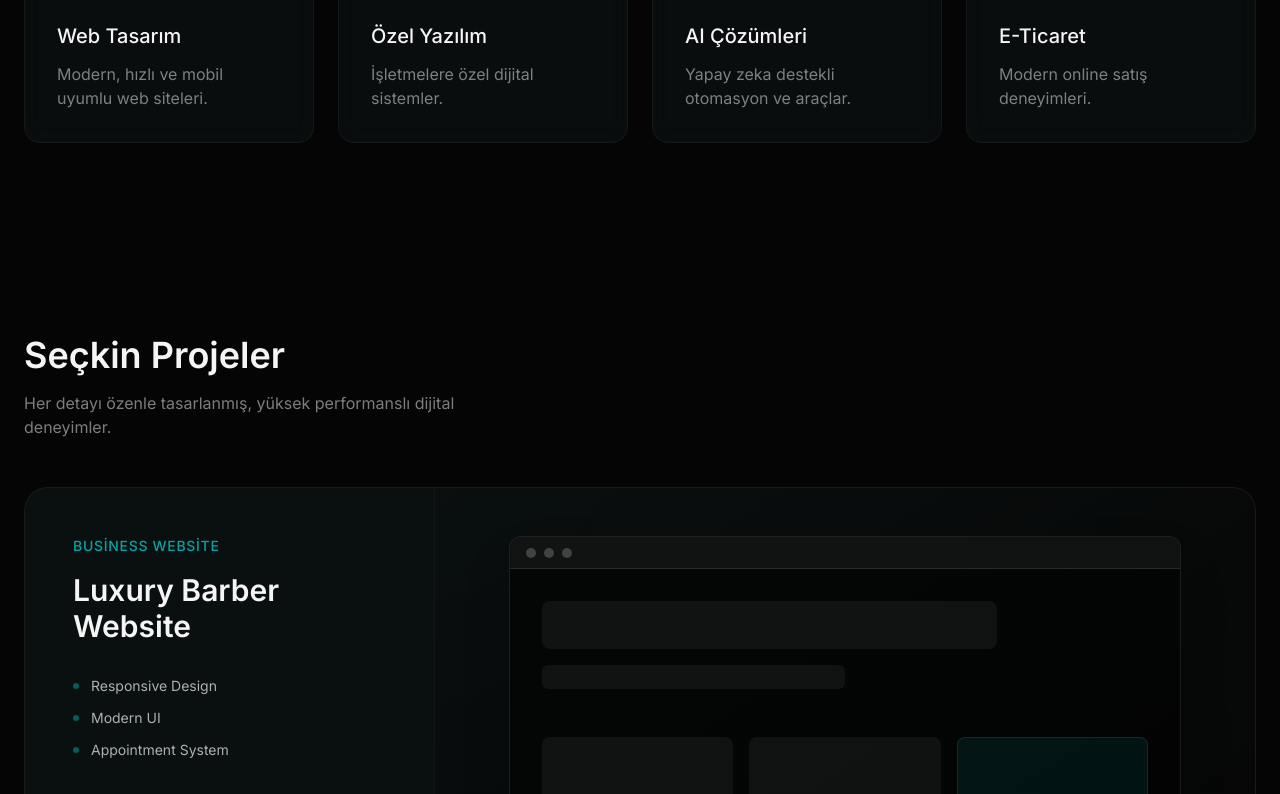
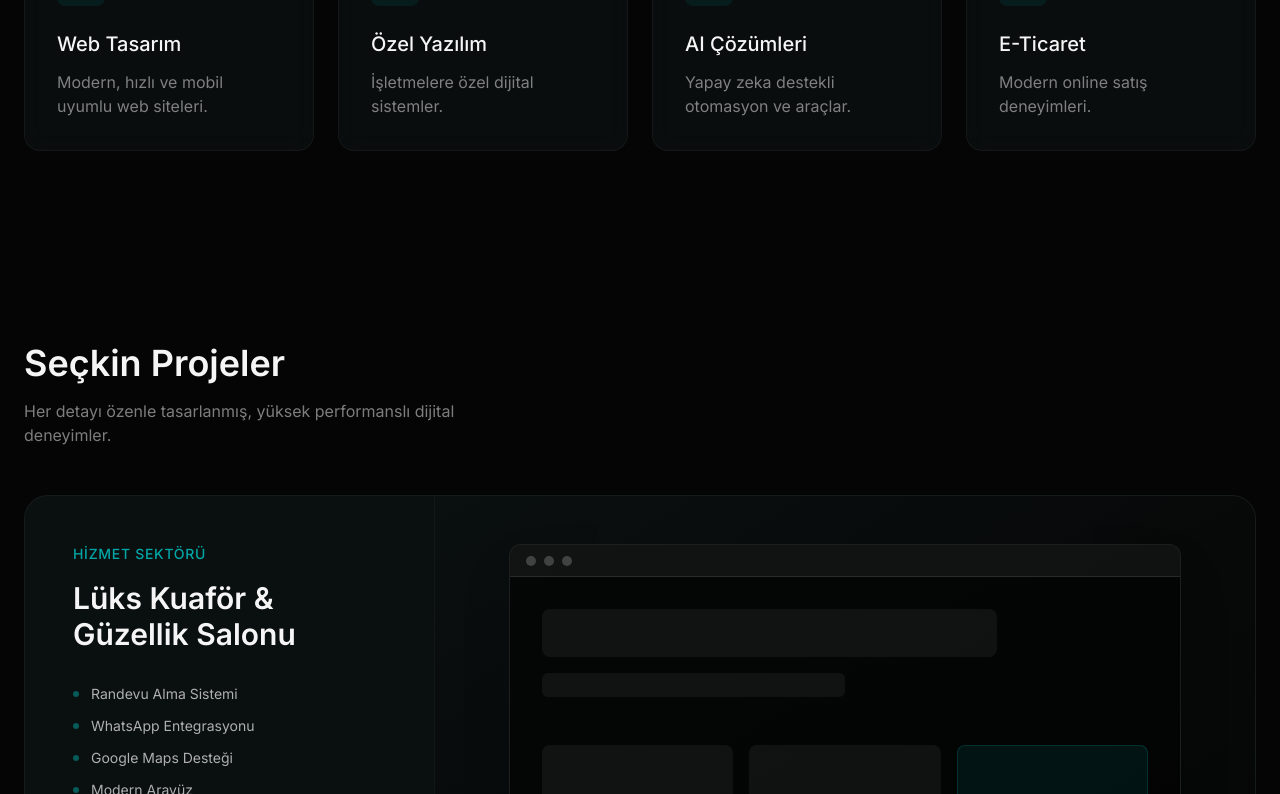
Before and after one commit to ReckyRey05/kvk-dijital, a Next.js app: page / in a window 1280 px wide. Shown: the part 2006-2800 px from the top of the page. Built offline with nearby package versions, Linux system fonts and the light colour scheme; no server answers; the database is empty.

Commit message:
feat: add icons to services and update placeholder projects with planned themes

```diff
--- a/src/components/Projects.tsx
+++ b/src/components/Projects.tsx
@@ -16,9 +16,27 @@ export default function Projects({ projects }: { projects: Project[] }) {
   const displayProjects = projects && projects.length > 0 ? projects : [
     {
       id: "demo-1",
-      title: "Luxury Barber Website",
-      category: "Business Website",
-      features: ["Responsive Design", "Modern UI", "Appointment System"],
+      title: "Lüks Kuaför & Güzellik Salonu",
+      category: "Hizmet Sektörü",
+      features: ["Randevu Alma Sistemi", "WhatsApp Entegrasyonu", "Google Maps Desteği", "Modern Arayüz"],
+    },
+    {
+      id: "demo-2",
+      title: "Premium Restoran & Kafe",
+      category: "Yeme İçme",
+      features: ["Dijital Menü Sistemi", "QR Menü Özelliği", "Online Rezervasyon", "Mobil Uyumluluk"],
+    },
+    {
+      id: "demo-3",
+      title: "Sanayi & İnşaat Şirketi",
+      category: "Kurumsal",
+      features: ["Gelişmiş İletişim Formları", "Detaylı Proje Sergileme", "Kurumsal Tasarım", "Hızlı Yükleme"],
+    },
+    {
+      id: "demo-4",
+      title: "Özel Anı & Sevgili Sitesi",
+      category: "Kişisel / Eğlence",
+      features: ["Romantik Tasarım", "Anı ve Fotoğraf Galerisi", "Özel Tarih Geri Sayımı", "Şifreli Erişim"],
     }
   ];
 
--- a/src/components/Services.tsx
+++ b/src/components/Services.tsx
@@ -1,6 +1,7 @@
 "use client";
 
 import { motion } from "framer-motion";
+import { Laptop, Code2, Sparkles, ShoppingCart } from "lucide-react";
 
 interface Service {
   id: string;
@@ -14,21 +15,25 @@ export default function Services({ services }: { services: Service[] }) {
       id: "demo-1",
       title: "Web Tasarım",
       description: "Modern, hızlı ve mobil uyumlu web siteleri.",
+      icon: Laptop
     },
     {
       id: "demo-2",
       title: "Özel Yazılım",
       description: "İşletmelere özel dijital sistemler.",
+      icon: Code2
     },
     {
       id: "demo-3",
       title: "AI Çözümleri",
       description: "Yapay zeka destekli otomasyon ve araçlar.",
+      icon: Sparkles
     },
     {
       id: "demo-4",
       title: "E-Ticaret",
       description: "Modern online satış deneyimleri.",
+      icon: ShoppingCart
     },
   ];
 
@@ -55,8 +60,9 @@ export default function Services({ services }: { services: Service[] }) {
               transition={{ duration: 0.5, delay: index * 0.1 }}
               className="glass-panel p-8 group hover:-translate-y-2 transition-all duration-300"
             >
-              <div className="w-10 h-10 rounded-lg bg-accent/10 mb-6 relative overflow-hidden">
+              <div className="w-12 h-12 rounded-lg bg-accent/10 mb-6 relative overflow-hidden flex items-center justify-center text-accent">
                  <div className="absolute inset-0 bg-accent/20 translate-y-full group-hover:translate-y-0 transition-transform duration-300" />
+                 {service.icon ? <service.icon className="w-6 h-6 relative z-10" /> : null}
               </div>
               <h3 className="text-xl font-medium mb-3">{service.title}</h3>
               <p className="text-foreground/50">{service.description}</p>
```
